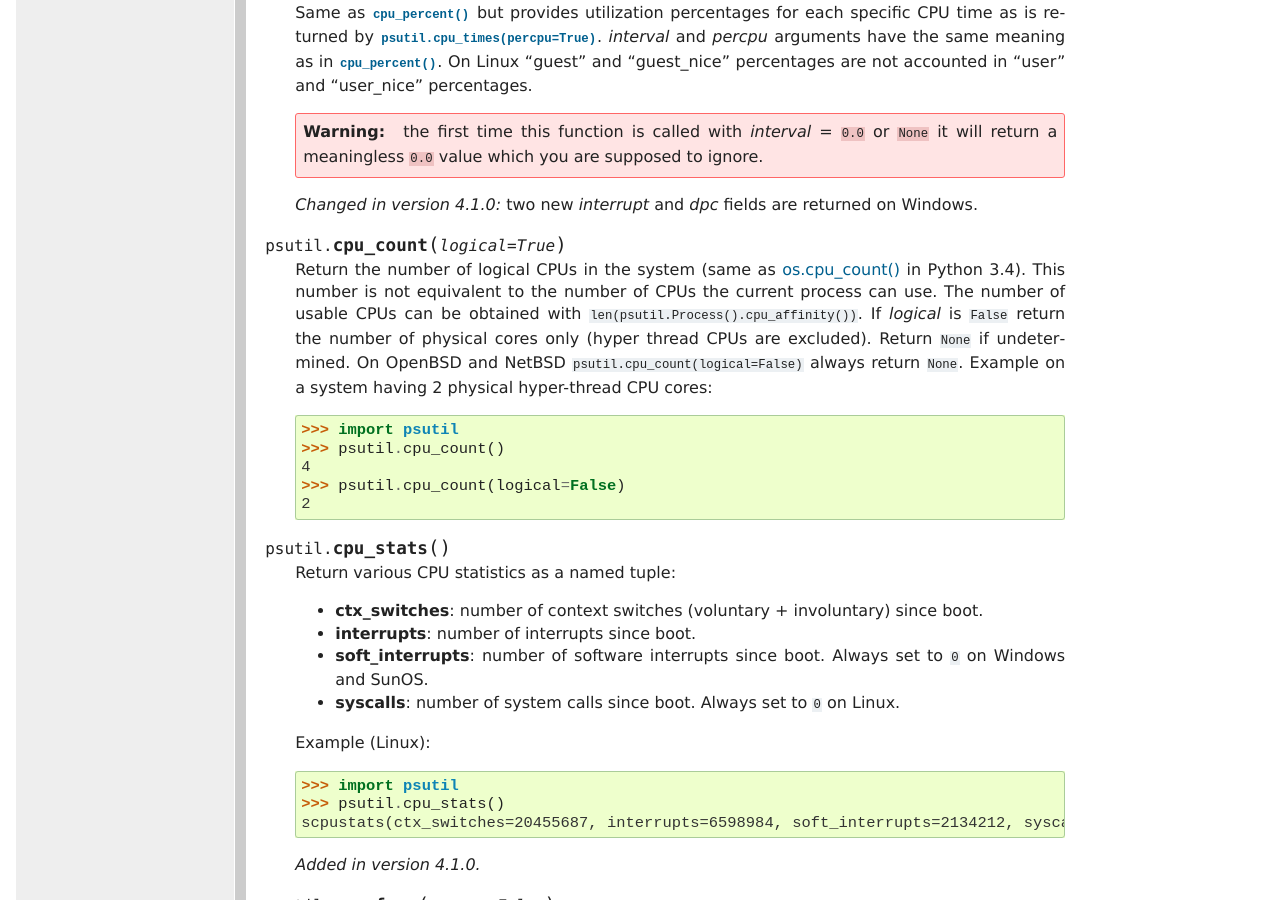
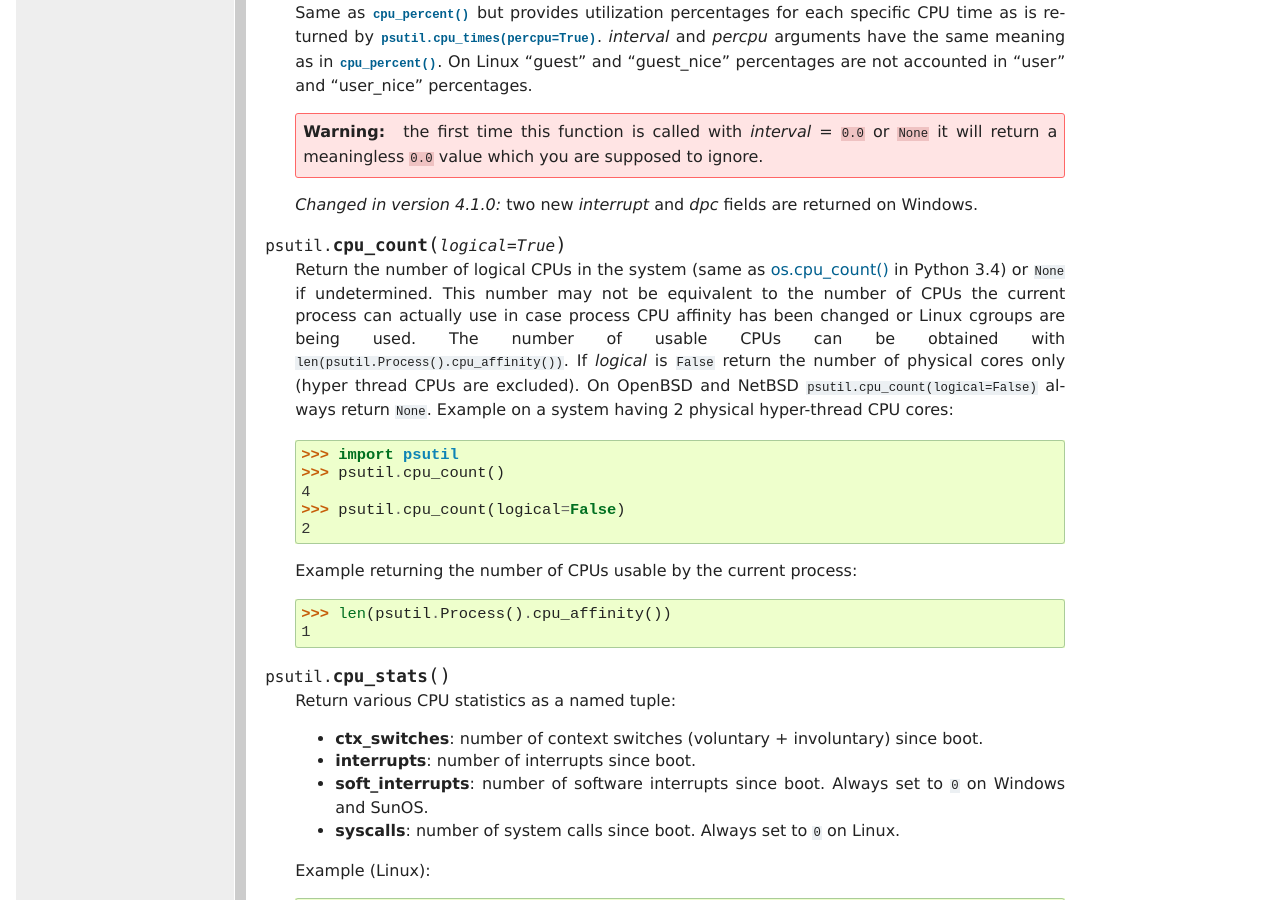
Before and after one commit to giampaolo/psutil, a Sphinx documentation site: the page built from docs/index.rst, in a window 1280 px wide and 900 px high, scrolled down 2324 px. Built offline with Sphinx 7.4.7, drawn with Linux system fonts in a browser that asks for light colours; formulas are drawn with MathJax 3.

Commit message:
update doc

```diff
--- a/docs/index.rst
+++ b/docs/index.rst
@@ -155,12 +155,14 @@ CPU
 
   Return the number of logical CPUs in the system (same as
   `os.cpu_count() <http://docs.python.org/3/library/os.html#os.cpu_count>`__
-  in Python 3.4).
-  This number is not equivalent to the number of CPUs the current process can
-  use. The number of usable CPUs can be obtained with
+  in Python 3.4) or ``None`` if undetermined.
+  This number may not be equivalent to the number of CPUs the current process
+  can actually use in case process CPU affinity has been changed or Linux
+  cgroups are being used.
+  The number of usable CPUs can be obtained with
   ``len(psutil.Process().cpu_affinity())``.
   If *logical* is ``False`` return the number of physical cores only (hyper
-  thread CPUs are excluded). Return ``None`` if undetermined.
+  thread CPUs are excluded).
   On OpenBSD and NetBSD ``psutil.cpu_count(logical=False)`` always return
   ``None``. Example on a system having 2 physical hyper-thread CPU cores:
 
@@ -169,6 +171,11 @@ CPU
     4
     >>> psutil.cpu_count(logical=False)
     2
+
+  Example returning the number of CPUs usable by the current process:
+
+    >>> len(psutil.Process().cpu_affinity())
+    1
 
 .. function:: cpu_stats()
 
```
